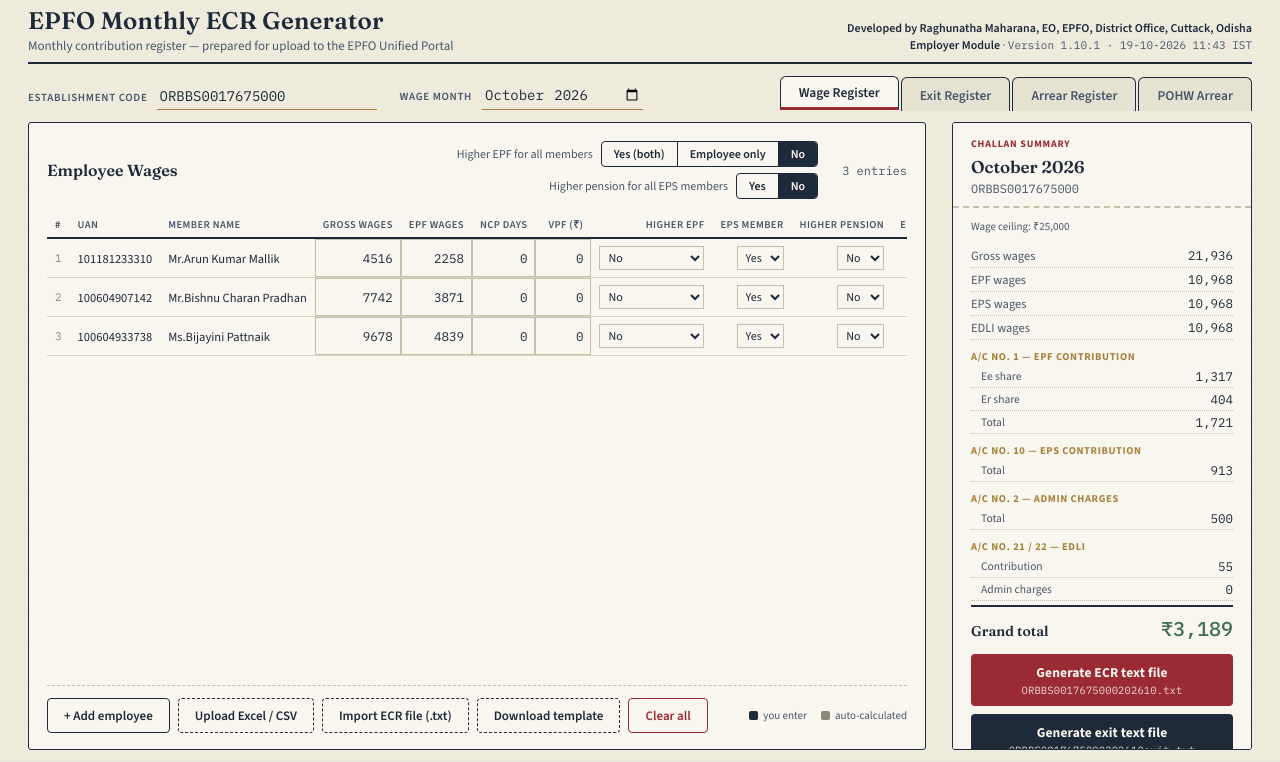
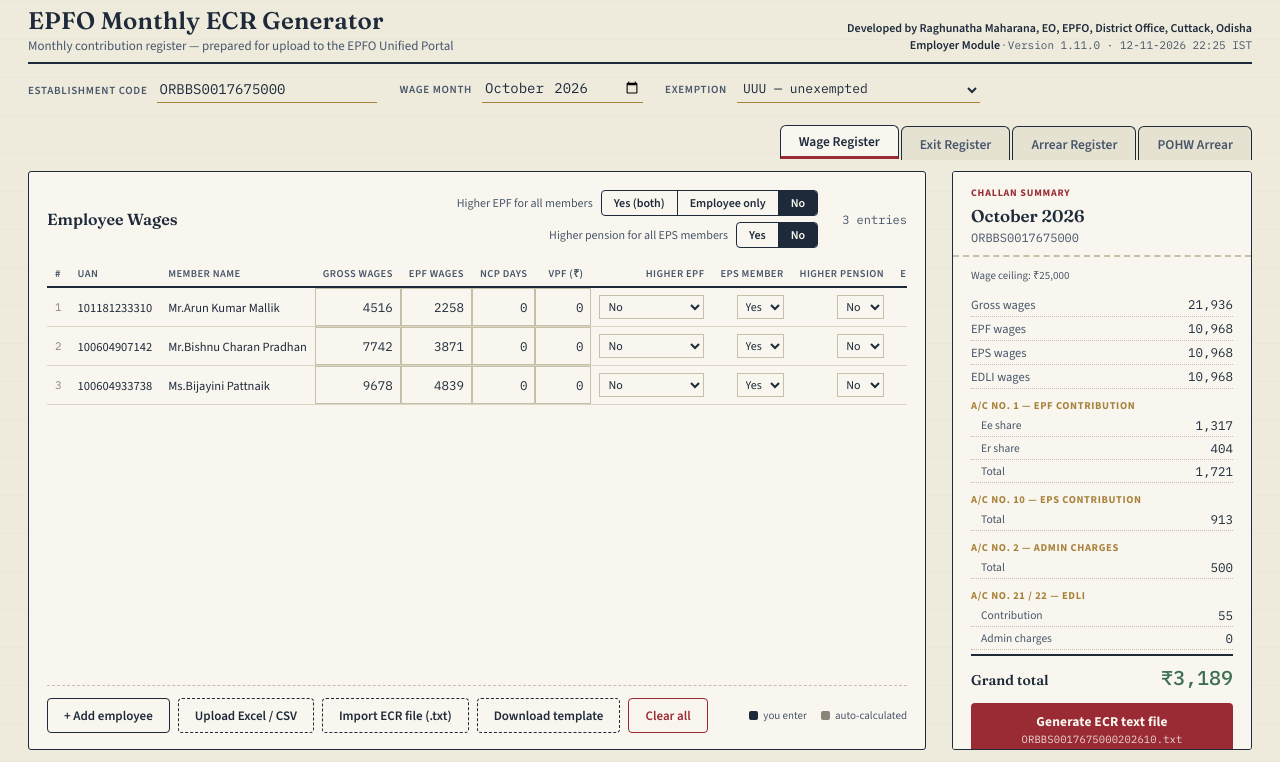
Before and after one commit to EPFRAGHU/ecr-generator, a Flask app: page / in a window 1280 px wide. Shown: the part 38-800 px from the top of the page. Run offline with Flask 3, Linux system fonts and the light colour scheme; the visitor is signed in with stand-in values (Sample User, id 1); tables that the repository leaves empty hold one stand-in row (values such as "Sample post").

Commit message:
Add exemption status to the challan summary (v1.11.0)
New Exemption field beside the wage month: UUU, EUU, UUE or EUE, one
letter each for EPF / EPS / EDLI (U = paid to EPFO, E = exempted). EPS
is never exempted. EPF exempted: A/c 1 is 0 (paid to the own PF trust)
and A/c 2 carries inspection charges on EPF wages instead of admin
charges. EDLI exempted: A/c 21 is 0 and A/c 22 carries inspection
charges on EDLI wages. Both inspection rates are editable (defaults
0.18% PF, 0% EDLI; no minimum applied). Defaults to UUU, so existing
challans are unchanged. Applies to the wage, arrear and POHW summaries.

```diff
--- a/app.py
+++ b/app.py
@@ -53,8 +53,8 @@ IST = timezone(timedelta(hours=5, minutes=30))
 # fix or small change; set APP_BUILD to the actual date and time (IST)
 # of the release commit, read from the clock (never estimated).
 # History is in README.md under "Version history".
-APP_VERSION = "1.10.1"
-APP_BUILD = "19-10-2026 11:43 IST"
+APP_VERSION = "1.11.0"
+APP_BUILD = "12-11-2026 22:25 IST"
 
 
 @app.context_processor
--- a/static/app.js
+++ b/static/app.js
@@ -455,12 +455,41 @@ function renderPohwStub(){
   });
 }
 
-function fillStub(v){
-  const ac22 = 0;
+// Exemption status: three letters for EPF / EPS / EDLI, U = paid to EPFO,
+// E = exempted. EPF exempted: A/c 1 goes to the own PF trust, and A/c 2
+// carries inspection charges instead of admin charges. EDLI exempted: no
+// A/c 21; A/c 22 carries EDLI inspection charges. EPS (A/c 10) is never exempted.
+const exemptStatus = () => document.getElementById('exempt-status').value;
+const inspRate = id => (Number(document.getElementById(id).value) || 0) / 100;
+
+function applyExemption(v){
+  const ex = exemptStatus();
+  const epfEx = ex[0] === 'E', edliEx = ex[2] === 'E';
+  const out = {...v, ac22: 0, epfEx, edliEx};
+  if(epfEx){
+    out.ac1ee = out.ac1er = out.vpf = out.hp116Er = 0;
+    // shortcut: no minimum applied to inspection charges; add one if EPFO prescribes it.
+    out.ac2 = Math.round(v.epfw * inspRate('insp-pf'));
+  }
+  if(edliEx){
+    out.ac21 = 0;
+    out.ac22 = Math.round(v.edliw * inspRate('insp-edli'));
+  }
+  return out;
+}
+
+function fillStub(raw){
+  const v = applyExemption({hp116Er: raw.hp116, ...raw});
+  const ac22 = v.ac22;
   const ac1t = v.ac1ee + v.ac1er;
   const grand = ac1t + v.ac10 + v.ac2 + v.ac21 + ac22;
   const gross = v.gross ?? 0;
   const {epfw, epsw, edliw, ac1ee, vpf, ac1er, hp116, ac10, ac2, ac21} = v;
+  document.getElementById('s-ac1-title').textContent = v.epfEx
+    ? 'A/c No. 1 — EPF (paid to own PF trust)' : 'A/c No. 1 — EPF contribution';
+  document.getElementById('s-ac2-title').textContent = v.epfEx
+    ? 'A/c No. 2 — Inspection charges' : 'A/c No. 2 — Admin charges';
+  document.getElementById('s-ac22-lbl').textContent = v.edliEx ? 'Inspection charges' : 'Admin charges';
   document.getElementById('s-gross-row').hidden = v.gross === null;
   document.getElementById('s-epfw-lbl').textContent = `${v.wageLabels}EPF wages`;
   document.getElementById('s-epsw-lbl').textContent = `${v.wageLabels}EPS wages`;
@@ -476,9 +505,9 @@ function fillStub(v){
   document.getElementById('s-vpf').textContent = fmt(vpf);
   document.getElementById('s-vpf-row').hidden = vpf === 0;
   document.getElementById('s-ac1er').textContent = fmt(ac1er);
-  ['s-er116', 's-eps116'].forEach(id=>{
-    document.getElementById(id).textContent = fmt(hp116);
-    document.getElementById(`${id}-row`).hidden = hp116 === 0;
+  [['s-er116', v.hp116Er], ['s-eps116', hp116]].forEach(([id, amt])=>{
+    document.getElementById(id).textContent = fmt(amt);
+    document.getElementById(`${id}-row`).hidden = amt === 0;
   });
   document.getElementById('s-ac1t').textContent = fmt(ac1t);
   document.getElementById('s-ac10').textContent = fmt(ac10);
@@ -643,6 +672,12 @@ document.getElementById('add-exit-btn').addEventListener('click', ()=>{
   renderExitTable();
 });
 document.getElementById('estab-code').addEventListener('input', renderStub);
+document.getElementById('exempt-status').addEventListener('change', e=>{
+  document.getElementById('insp-pf-field').hidden = e.target.value[0] !== 'E';
+  document.getElementById('insp-edli-field').hidden = e.target.value[2] !== 'E';
+  renderStub();
+});
+['insp-pf', 'insp-edli'].forEach(id=> document.getElementById(id).addEventListener('input', renderStub));
 document.getElementById('wage-month').addEventListener('input', ()=>{
   renderWageTable();
   renderStub();
--- a/static/style.css
+++ b/static/style.css
@@ -128,6 +128,14 @@
   }
   .field input:focus{ outline:none; border-bottom-color: var(--stamp); }
   .field.month input{ min-width: 150px; }
+  .field.rate input{ min-width: 0; width: 70px; }
+  .field[hidden]{ display: none; }
+  .field select{
+    font-family: 'IBM Plex Mono', monospace; font-size: 13px;
+    border: none; border-bottom: 1.5px solid var(--gold);
+    background: transparent; color: var(--ink); padding: 2px 2px 4px;
+  }
+  .field select:focus{ outline: none; border-bottom-color: var(--stamp); }
 
   .login-card{
     max-width: 360px;
--- a/templates/index.html
+++ b/templates/index.html
@@ -79,6 +79,23 @@
   <div class="field month">
     <label for="wage-month">Wage month</label>
     <input id="wage-month" type="month" />
+  </div>
+  <div class="field">
+    <label for="exempt-status" title="Three letters for EPF / EPS / EDLI. U = unexempted (paid to EPFO), E = exempted (own PF trust or own EDLI insurance). EPS cannot be exempted.">Exemption</label>
+    <select id="exempt-status">
+      <option value="UUU">UUU — unexempted</option>
+      <option value="EUU">EUU — own PF trust</option>
+      <option value="UUE">UUE — own EDLI scheme</option>
+      <option value="EUE">EUE — PF trust + EDLI scheme</option>
+    </select>
+  </div>
+  <div class="field rate" id="insp-pf-field" hidden>
+    <label for="insp-pf" title="Inspection charges paid by a PF-exempted establishment in place of A/c No. 2 admin charges, as % of EPF wages">PF inspection %</label>
+    <input id="insp-pf" type="number" step="0.001" min="0" value="0.18" />
+  </div>
+  <div class="field rate" id="insp-edli-field" hidden>
+    <label for="insp-edli" title="Inspection charges paid by an EDLI-exempted establishment in A/c No. 22, as % of EDLI wages">EDLI inspection %</label>
+    <input id="insp-edli" type="number" step="0.001" min="0" value="0" />
   </div>
   <div class="tabs">
     <button class="tab-btn active" data-tab="wage">Wage Register</button>
@@ -300,7 +317,7 @@
       <div class="stub-row"><span class="lbl" id="s-epsw-lbl">EPS wages</span><span class="val" id="s-epsw">0</span></div>
       <div class="stub-row"><span class="lbl" id="s-edliw-lbl">EDLI wages</span><span class="val" id="s-edliw">0</span></div>
 
-      <div class="stub-section-title">A/c No. 1 — EPF contribution</div>
+      <div class="stub-section-title" id="s-ac1-title">A/c No. 1 — EPF contribution</div>
       <div class="stub-row sub"><span class="lbl">Ee share</span><span class="val" id="s-ac1ee">0</span></div>
       <div class="stub-row sub note" id="s-vpf-row" hidden><span class="lbl">incl. VPF</span><span class="val" id="s-vpf">0</span></div>
       <div class="stub-row sub"><span class="lbl">Er share</span><span class="val" id="s-ac1er">0</span></div>
@@ -311,12 +328,12 @@
       <div class="stub-row sub"><span class="lbl">Total</span><span class="val" id="s-ac10">0</span></div>
       <div class="stub-row sub note" id="s-eps116-row" title="Higher pension: 1.16% of wages above the ceiling, paid into EPS out of the employer's 12%" hidden><span class="lbl">incl. 1.16% on higher wages</span><span class="val" id="s-eps116">0</span></div>
 
-      <div class="stub-section-title">A/c No. 2 — Admin charges</div>
+      <div class="stub-section-title" id="s-ac2-title">A/c No. 2 — Admin charges</div>
       <div class="stub-row sub"><span class="lbl">Total</span><span class="val" id="s-ac2">0</span></div>
 
       <div class="stub-section-title">A/c No. 21 / 22 — EDLI</div>
       <div class="stub-row sub"><span class="lbl">Contribution</span><span class="val" id="s-ac21">0</span></div>
-      <div class="stub-row sub"><span class="lbl">Admin charges</span><span class="val" id="s-ac22">0</span></div>
+      <div class="stub-row sub"><span class="lbl" id="s-ac22-lbl">Admin charges</span><span class="val" id="s-ac22">0</span></div>
     </div>
     <div class="stub-grand">
       <span class="lbl">Grand total</span>
```
Also changed, not shown: README.md.
